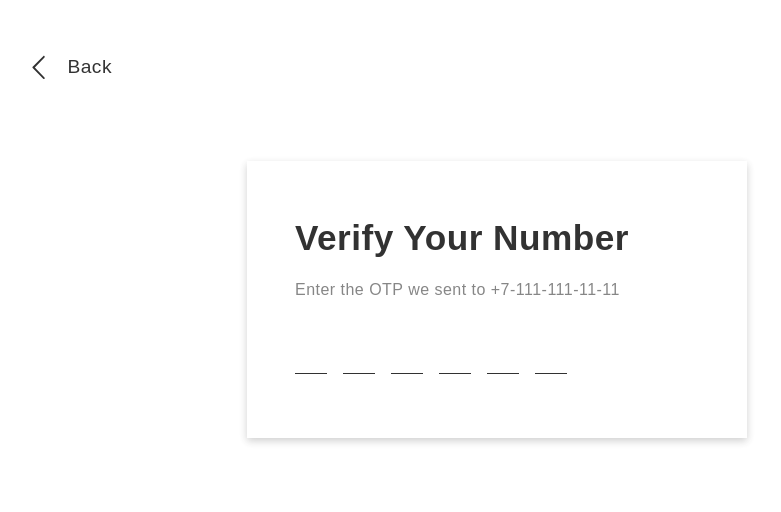
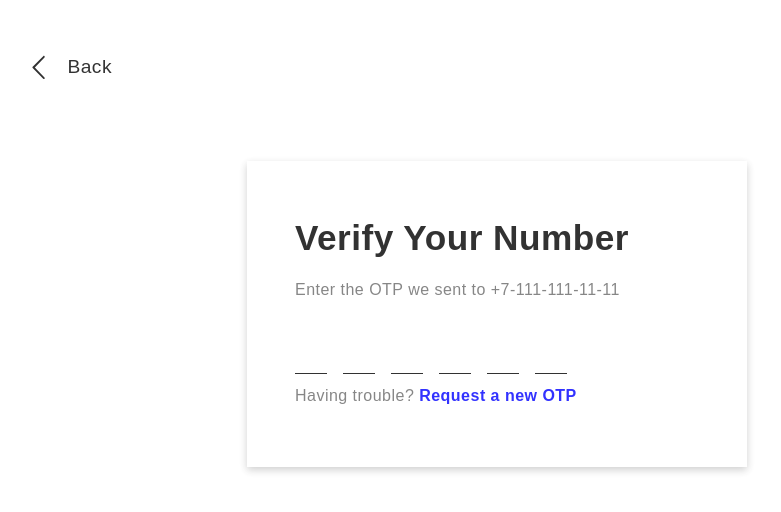
Before and after one commit to albertocaparros/one-time-password-FE, a React (Vite) app: page / in a window 1280 px wide. Shown: the top 512 px of the page, without its empty margins (143-924 px from the left). Built offline with nearby package versions, Linux system fonts and the light colour scheme.

Commit message:
Simplify and refactor

```diff
--- /dev/null
+++ b/src/components/Loader.jsx
@@ -0,0 +1,11 @@
+/* eslint-disable react/prop-types */
+import { LoaderInfoStyle } from './styles/LoaderInfo.styled'
+import Spinner from './icons/Spinner'
+
+function Loader ({ children }) {
+  return (
+    <LoaderInfoStyle><Spinner />{children}</LoaderInfoStyle>
+  )
+}
+
+export default Loader
--- /dev/null
+++ b/src/components/NavBar.jsx
@@ -0,0 +1,11 @@
+/* eslint-disable react/prop-types */
+import { Navigation } from './styles/Navigation.styled'
+import OpenArrowLeft from './icons/OpenArrowLeft'
+
+function NavBar ({ children }) {
+  return (
+    <Navigation><OpenArrowLeft />{children}</Navigation>
+  )
+}
+
+export default NavBar
--- a/src/components/Verification.jsx
+++ b/src/components/Verification.jsx
@@ -1,112 +1,22 @@
 /* eslint-disable react/prop-types */
-import { NumberInputs } from './styles/NumberInputs.styled'
+import { InputsContainer } from './styles/InputsContainer.styled'
 import { NumberInput } from './styles/NumberInput.styled'
-import { LoaderInfo, LoaderVerifying } from './Loaders'
-import confetti from 'canvas-confetti'
-import { useState, useRef } from 'react'
+import Loader from './Loader'
 import VerificationTag from './VerificationTag'
-import { useNavigate } from 'react-router-dom'
+import useVerification from './hooks/useVerification'
 
 function Verification ({ verify }) {
-  const initialInputsState = [
-    { key: 0, ref: useRef(null), underlined: 'black', color: 'black' },
-    { key: 1, ref: useRef(null), underlined: 'black', color: 'black' },
-    { key: 2, ref: useRef(null), underlined: 'black', color: 'black' },
-    { key: 3, ref: useRef(null), underlined: 'black', color: 'black' },
-    { key: 4, ref: useRef(null), underlined: 'black', color: 'black' },
-    { key: 5, ref: useRef(null), underlined: 'black', color: 'black' }]
-
-  const [inputs, setInputs] = useState(initialInputsState)
-  const [tagStatus, setTagStatus] = useState('default')
-  const [loaderStatus, setLoaderStatus] = useState('noLoader')
-  const navigate = useNavigate()
-
-  const HandleOnKey = (key, e) => {
-    const inputType = e.nativeEvent.inputType
-    const value = e.nativeEvent.data
-
-    if (inputType === 'insertText' && value >= '0') {
-      e.target.value = value
-      e.target.blur()
-
-      const nextInputs = inputs.map(input => {
-        if (input.key === key) {
-          input.underlined = 'blue'
-          input.color = 'black'
-          setTagStatus('default')
-        }
-
-        return input
-      })
-
-      setInputs(nextInputs)
-
-      if (key === 5) {
-        CheckNumber()
-      } else {
-        inputs[key + 1].ref.current.focus()
-      }
-    }
-  }
-
-  const HandleOnPaste = (e) => {
-    e.preventDefault()
-    const pastedData = e.clipboardData.getData('text')
-
-    if (pastedData.length === 6) {
-      inputs.forEach((input, index) => { input.ref.current.value = pastedData[index] })
-      CheckNumber()
-    } else {
-      setTagStatus('wrong-paste')
-    }
-  }
-
-  const CheckNumber = () => {
-    let number = ''
-    inputs.forEach((input) => { number += input.ref.current.value })
-    setLoaderStatus('verifying')
-
-    setTimeout(() => {
-      if (number === '123456') {
-        confetti()
-        const nextInputs = inputs.map(input => {
-          input.underlined = 'green'
-          input.color = 'green'
-
-          return input
-        })
-        setInputs(nextInputs)
-        setTagStatus('correct')
-        setLoaderStatus('redirecting')
-
-        setTimeout(() => {
-          verify(true)
-          navigate('/inside')
-        }, 3000)
-      } else {
-        const nextInputs = inputs.map(input => {
-          input.underlined = 'red'
-          input.color = 'red'
-
-          return input
-        })
-        setInputs(nextInputs)
-        setTagStatus('wrong')
-        setLoaderStatus('noLoader')
-      }
-    }, 2000)
-  }
+  const { inputs, HandleOnKey, HandleOnPaste, tagStatus, loaderStatus } = useVerification({ verify })
 
   return (
     <>
-      <NumberInputs>
+      <InputsContainer>
         {inputs.map((element) => <NumberInput key={element.key} ref={element.ref} type='number' min='0' max='9' inputMode='numeric' onInput={(e) => HandleOnKey(element.key, e)} onPaste={(e) => HandleOnPaste(e)} underlined={element.underlined} color={element.color} />)}
-      </NumberInputs>
+      </InputsContainer>
       <VerificationTag status={tagStatus} />
-      {loaderStatus === 'redirecting' && <LoaderInfo />}
-      {loaderStatus === 'verifying' && <LoaderVerifying />}
+      {loaderStatus === 'redirecting' && <Loader>Redirecting to your account</Loader>}
+      {loaderStatus === 'verifying' && <Loader>Verifying OTP...</Loader>}
     </>
-
   )
 }
 
--- a/src/components/VerificationTag.jsx
+++ b/src/components/VerificationTag.jsx
@@ -2,59 +2,42 @@
 import { useEffect, useState } from 'react'
 import { Tag } from './styles/Tag.styled'
 import { ActionText } from './styles/ActionText.styled'
+import useTimer from './hooks/useTimer'
 
 function VerificationTag ({ status }) {
   const [message, setMessage] = useState()
   const [messageColor, setMessageColor] = useState('dimgrey')
-  const [timer, setTimer] = useState({ show: false, countdown: 0 })
-  const [firstShowTimer, setFirstTimer] = useState(30)
+  const { timer: newOtpTimer, setTimer: setNewOtpTimer } = useTimer()
+  const { timer: firstShowTimer, setTimer: setFirstTimer } = useTimer()
 
-  const HandleNewOtpRequest = () => {
-    setTimer({ show: true, countdown: 59 })
-  }
-
-  useEffect(() => {
-    firstShowTimer > 0 && setTimeout(() => {
-      setFirstTimer(firstShowTimer - 1)
-    }, 1000)
-  }, [firstShowTimer])
-
-  useEffect(() => {
-    timer.countdown > 0 && setTimeout(() => {
-      if (timer.countdown === 1) {
-        setTimer({ show: false, countdown: 0 })
-      } else {
-        setTimer({ show: true, countdown: timer.countdown - 1 })
-      }
-    }, 1000)
-  }, [timer])
+  useEffect(() => { setFirstTimer(3) }, [setFirstTimer])
 
   useEffect(() => {
     switch (status) {
       case 'correct':
-        setMessage(<p>✅ OTP is correct</p>)
+        setMessage(<>✅ OTP is correct</>)
         setMessageColor('green')
         break
       case 'wrong':
-        setMessage(<p>Seems that entered OTP is not correct</p>)
+        setMessage(<>Seems that entered OTP is not correct</>)
         setMessageColor('red')
         break
       case 'wrong-paste':
-        setMessage(<p>The pasted content is not a valid OTP</p>)
+        setMessage(<>The pasted content is not a valid OTP</>)
         setMessageColor('red')
         break
       default:
-        setMessage(<p>Having trouble? <ActionText color='blue' onClick={HandleNewOtpRequest}>Request a new OTP</ActionText></p>)
+        setMessage(<>Having trouble? <ActionText color='blue' onClick={() => setNewOtpTimer(59)}>Request a new OTP</ActionText></>)
         setMessageColor('dimgrey')
     }
   }
-  , [status])
+  , [status, setNewOtpTimer])
 
   return (
     <>
       {firstShowTimer === 0 || status !== 'default'
-        ? timer.show
-          ? <Tag color={messageColor}><p>Having trouble? Request a new OTP in 0:{timer.countdown < 10 ? '0' : ''}{timer.countdown}</p></Tag>
+        ? newOtpTimer !== 0
+          ? <Tag color='dimgrey'>Having trouble? Request a new OTP in 0:{newOtpTimer < 10 ? '0' : ''}{newOtpTimer}</Tag>
           : <Tag color={messageColor}>{message}</Tag>
         : <p />}
     </>
--- /dev/null
+++ b/src/components/hooks/useTimer.jsx
@@ -0,0 +1,15 @@
+import { useState, useEffect } from 'react'
+
+function useTimer () {
+  const [timer, setTimer] = useState(0)
+
+  useEffect(() => {
+    timer > 0 && setTimeout(() => {
+      setTimer(timer - 1)
+    }, 1000)
+  }, [timer])
+
+  return { timer, setTimer }
+}
+
+export default useTimer
--- /dev/null
+++ b/src/components/hooks/useVerification.jsx
@@ -0,0 +1,98 @@
+import confetti from 'canvas-confetti'
+import { useState, useRef } from 'react'
+import { useNavigate } from 'react-router-dom'
+
+const useVerification = ({ verify }) => {
+  const initialInputsState = [
+    { key: 0, ref: useRef(null), underlined: 'black', color: 'black' },
+    { key: 1, ref: useRef(null), underlined: 'black', color: 'black' },
+    { key: 2, ref: useRef(null), underlined: 'black', color: 'black' },
+    { key: 3, ref: useRef(null), underlined: 'black', color: 'black' },
+    { key: 4, ref: useRef(null), underlined: 'black', color: 'black' },
+    { key: 5, ref: useRef(null), underlined: 'black', color: 'black' }]
+
+  const [inputs, setInputs] = useState(initialInputsState)
+  const [tagStatus, setTagStatus] = useState('default')
+  const [loaderStatus, setLoaderStatus] = useState('noLoader')
+  const navigate = useNavigate()
+
+  const HandleOnKey = (key, e) => {
+    const inputType = e.nativeEvent.inputType
+    const value = e.nativeEvent.data
+
+    if (inputType === 'insertText' && value >= '0') {
+      e.target.value = value
+      e.target.blur()
+
+      const nextInputs = inputs.map(input => {
+        if (input.key === key) {
+          input.underlined = 'blue'
+          input.color = 'black'
+          setTagStatus('default')
+        }
+
+        return input
+      })
+
+      setInputs(nextInputs)
+
+      if (key === 5) {
+        CheckNumber()
+      } else {
+        inputs[key + 1].ref.current.focus()
+      }
+    }
+  }
+
+  const HandleOnPaste = (e) => {
+    e.preventDefault()
+    const pastedData = e.clipboardData.getData('text')
+
+    if (pastedData.length === 6) {
+      inputs.forEach((input, index) => { input.ref.current.value = pastedData[index] })
+      CheckNumber()
+    } else {
+      setTagStatus('wrong-paste')
+    }
+  }
+
+  const CheckNumber = () => {
+    let number = ''
+    inputs.forEach((input) => { number += input.ref.current.value })
+    setLoaderStatus('verifying')
+
+    setTimeout(() => {
+      if (number === '123456') {
+        confetti()
+        const nextInputs = inputs.map(input => {
+          input.underlined = 'green'
+          input.color = 'green'
+
+          return input
+        })
+        setInputs(nextInputs)
+        setTagStatus('correct')
+        setLoaderStatus('redirecting')
+
+        setTimeout(() => {
+          verify(true)
+          navigate('/inside')
+        }, 3000)
+      } else {
+        const nextInputs = inputs.map(input => {
+          input.underlined = 'red'
+          input.color = 'red'
+
+          return input
+        })
+        setInputs(nextInputs)
+        setTagStatus('wrong')
+        setLoaderStatus('noLoader')
+      }
+    }, 2000)
+  }
+
+  return { inputs, HandleOnKey, HandleOnPaste, tagStatus, loaderStatus }
+}
+
+export default useVerification
--- a/src/components/pages/VerificationPage.jsx
+++ b/src/components/pages/VerificationPage.jsx
@@ -1,15 +1,14 @@
 /* eslint-disable react/prop-types */
 import { Container } from '../styles/Container.styled'
-import { Navigation } from '../styles/Navigation.styled'
 import { VerificationBox } from '../styles/VerificationBox.styled'
 import { Tag, TitleTag } from '../styles/Tag.styled'
-import OpenArrowLeft from '../icons/OpenArrowLeft'
 import Verification from '../Verification'
+import NavBar from '../NavBar'
 
 function VerificationPage ({ verify }) {
   return (
     <Container>
-      <Navigation><OpenArrowLeft /> Back</Navigation>
+      <NavBar>Back</NavBar>
       <VerificationBox>
         <TitleTag>Verify Your Number</TitleTag>
         <Tag color='dimgrey'>Enter the OTP we sent to +7-111-111-11-11</Tag>
--- a/src/components/styles/NumberInputs.styled.jsx
+++ b/src/components/styles/InputsContainer.styled.jsx
@@ -1,6 +1,6 @@
 import styled from 'styled-components'
 
-export const NumberInputs = styled.div`
+export const InputsContainer = styled.div`
   display: flex;
   gap: 1rem;
   margin-top: 3rem;
--- a/src/components/styles/Tag.styled.jsx
+++ b/src/components/styles/Tag.styled.jsx
@@ -1,6 +1,6 @@
 import styled from 'styled-components'
 
-export const Tag = styled.div`
+export const Tag = styled.p`
         color: ${props => props.color};
 `
 
```
Also changed, not shown: src/components/Loaders.jsx (deleted, +0 -14 lines).
